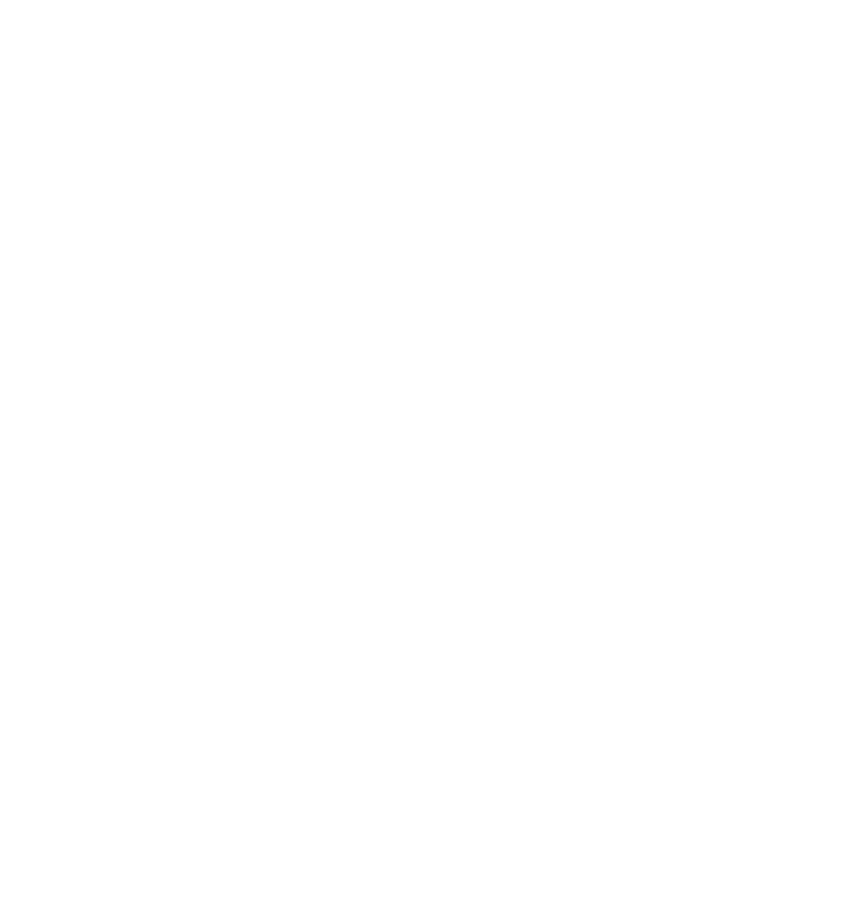
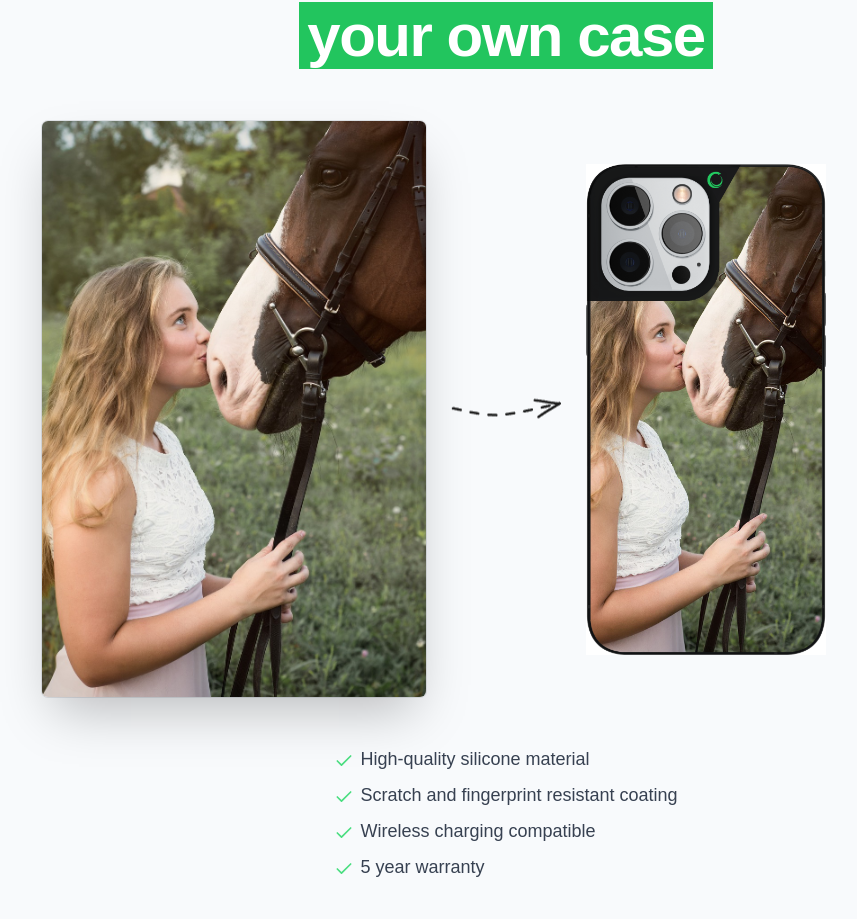
Before and after one commit to harshchaudhary9447/shopy, a Next.js app: page / in a window 1280 px wide. Shown: the part 3113-4032 px from the top of the page, without its empty margins (134-991 px from the left). Before the commit the page ends 2932 px from the top, so only its background shows below. Built offline with nearby package versions, Linux system fonts and the light colour scheme; no server answers.

Commit message:
completed landing page

```diff
--- a/src/app/page.tsx
+++ b/src/app/page.tsx
@@ -1,8 +1,9 @@
 import MaxWidthWrapper from "@/components/MaxWidthWrapper";
 import Phone from "@/components/Phone";
 import { Reviews } from "@/components/Reviews";
-import { Check, Star } from "lucide-react";
-
+import { buttonVariants } from "@/components/ui/button";
+import { ArrowRight, Check, Star } from "lucide-react";
+import Link from "next/link";
 
 export default function Home() {
   return (
@@ -154,11 +155,66 @@
 
             </div>
           </MaxWidthWrapper>
+
+          <div className="pt-16 bg-slate-100">
+          <Reviews/>
+        </div>
         </section>
 
-        <div className="pt-16 bg-slate-100">
-          <Reviews/>
-        </div>
+        <section>
+          <MaxWidthWrapper className="py-24">
+
+           <div className="mb-12 px-6 lg:px-8">
+              <div className="mx-auto max-w-2xl sm:text-center">
+
+              <h2 className="order-1  mt-2 tracking-tight text-center text-balance !leading-tight font-bold text-5xl md:text-6xl text-gray-900">
+                Upload your photo <span className="relative px-2 bg-green-500 text-white">your own case</span>
+              </h2>
+              </div>
+           </div>
+
+           <div className="mx-auto max-w-6xl px-6 lg:px-8">
+
+            <div className="relative flex flex-col items-center md:grid grid-cols-2 gap-40">
+              <img src="/arrow.png" className="absolute top-[25rem] md:top-1/2 -translate-x-1/2 z-10 left-1/2 -translate-y-1/2  rotate-90 md:rotate-0 "></img>
+
+              <div className="relative h-80 md:h-full w-full md:justify-self-end max-w-sm rounded-xl bg-gray-900/5 ring-inset">
+              <img src="/horse.jpg" className="rounded-md object-cover bg-white shadow-2xl ring-1 ring-gray-900/10 h-full w-full" />
+              </div>
+
+              <Phone className="w-60" imgSrc="/horse_phone.jpg"/>
+            </div>
+
+           </div>
+
+           <ul className="mx-auto mt-12 max-w-prose sm:text-lg space-y-2 w-fit">
+            <li className="w-fit">
+              <Check className="h-5 w-5 text-green-400 inline mr-1.5"/>
+              High-quality silicone material
+            </li>
+            <li className="w-fit">
+              <Check className="h-5 w-5 text-green-400 inline mr-1.5"/>
+             Scratch and fingerprint resistant coating
+            </li>
+            <li className="w-fit">
+              <Check className="h-5 w-5 text-green-400 inline mr-1.5"/>
+              Wireless charging compatible
+            </li>
+            <li className="w-fit">
+              <Check className="h-5 w-5 text-green-400 inline mr-1.5"/>
+              5 year warranty
+            </li>
+
+            <div>
+              <Link className={buttonVariants({
+                size:'lg',
+                className:"mx-auto mt-8 bg-[#008000]"
+              })} href="/configue/upload"> Create your case now <ArrowRight className="h-4 w-4 text-green-400 ml-1.5"/></Link>
+            </div>
+           </ul>
+            </MaxWidthWrapper>
+        </section>
+
       </div>
   );
 }
--- /dev/null
+++ b/src/components/Footer.tsx
@@ -0,0 +1,14 @@
+import MaxWidthWrapper from "./MaxWidthWrapper"
+
+
+const Footer = () => {
+  return (
+   <footer className="bg-white h-20 relative">
+    <MaxWidthWrapper>
+        <div className="border-t border-gray-200"/>
+    </MaxWidthWrapper>
+   </footer>
+  )
+}
+
+export default Footer
--- a/src/components/Reviews.tsx
+++ b/src/components/Reviews.tsx
@@ -155,7 +155,7 @@
     return <MaxWidthWrapper className="relative max-w-5xl ">
 
     <img aria-hidden="true" src="/what-people-are-buying.png"
-    className="absolute select-none hidden  -left-32 top-1/3"></img>
+    className="absolute select-none hidden lg:block -left-32 top-1/3"></img>
 
     <ReviewGrid/>
     </MaxWidthWrapper>
--- a/tailwind.config.ts
+++ b/tailwind.config.ts
@@ -59,30 +59,20 @@
 
 
 
-		keyframes:{
-			marquee : {
-				'100%' :{
-					transform: 'translateY(-50%)'
-				}
+		  keyframes: {
+			marquee: {
+
+			  '100%': { transform: 'translateY(-50%)' },
 			},
-			"fade-in":{
-				from:{
-						opacity:"0"
-				},
-
-				to:{
-					opacity:"1"
-				}
-
+			fadeIn: {
+			  '0%': { opacity: '0' },
+			  '100%': { opacity: '1' },
 			},
-
-
-		},
-
-		animation:{
-			marquee:'marquee var(--marquee-duration) linear infinte',
-			"fade-in": "fade-in 0.5s linear forwards"
-		},
+		  },
+		  animation: {
+			marquee: 'marquee var(--marquee-duration) linear infinite',
+			'fade-in': 'fadeIn 0.5s linear forwards',
+		  },
   	}
   },
   plugins: [require("tailwindcss-animate")],
```
